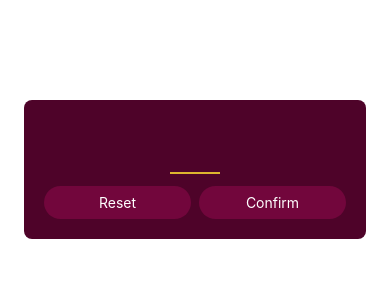
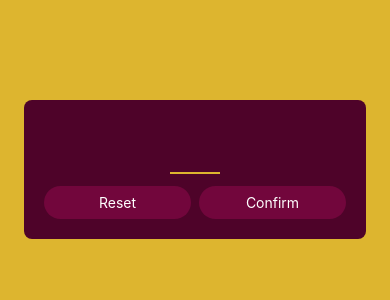
Before and after one commit to Pleopleq/react-native-course, a React Native app in the folder mini-game-app/: screen / in a window 390 px wide. Shown: the top 300 px of the page. Built offline with nearby package versions, Linux system fonts and the light colour scheme.

Commit message:
Add background color to main view

```diff
--- a/mini-game-app/App.js
+++ b/mini-game-app/App.js
@@ -1,11 +1,17 @@
-import { StatusBar } from 'expo-status-bar';
-import { StyleSheet, Text, View } from 'react-native';
+import { StyleSheet, View } from 'react-native';
 import StartGameScreen from './screens/StartGameScreen';
 
 export default function App() {
   return (
-    <StartGameScreen></StartGameScreen>
+    <View style={styles.rootScreen}>
+      <StartGameScreen></StartGameScreen>
+    </View>
   );
 }
 
-const styles = StyleSheet.create({});
+const styles = StyleSheet.create({
+  rootScreen: {
+    flex: 1,
+    backgroundColor: "#ddb52f",
+  }
+});
```
